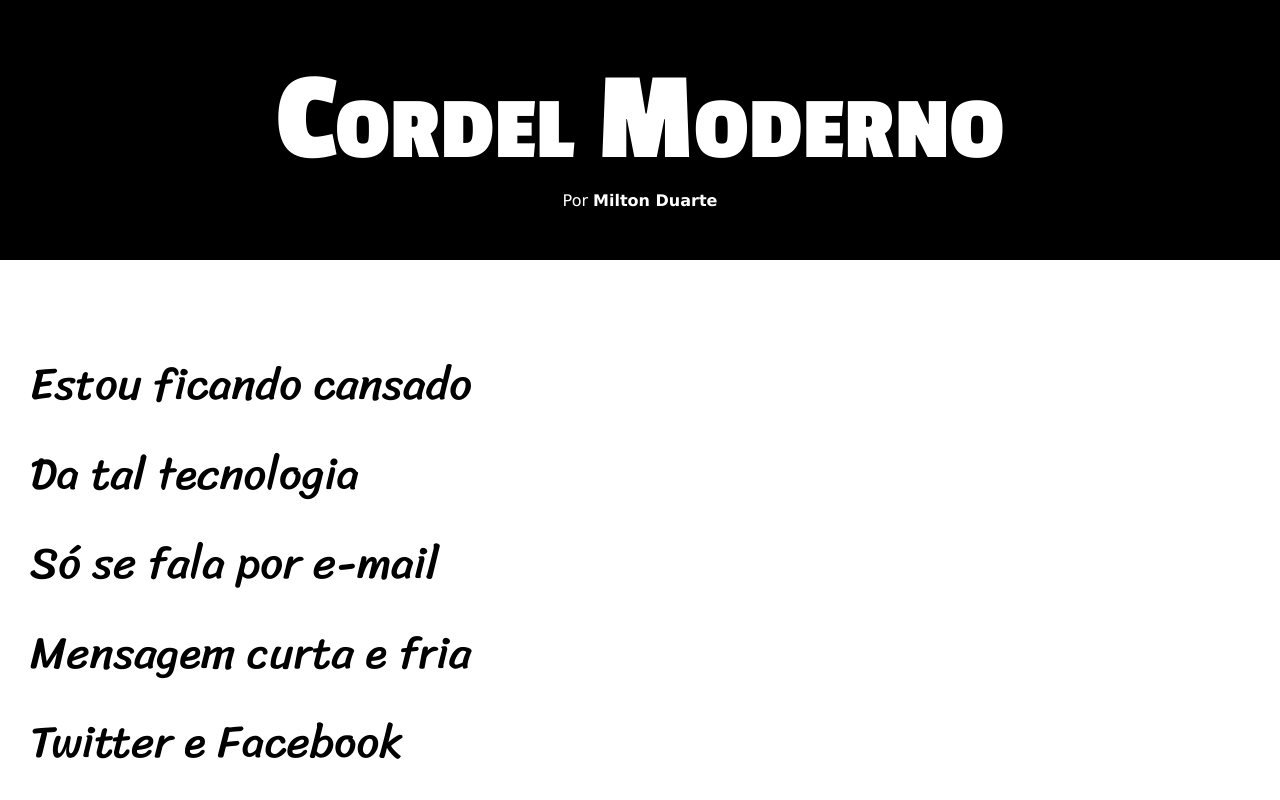
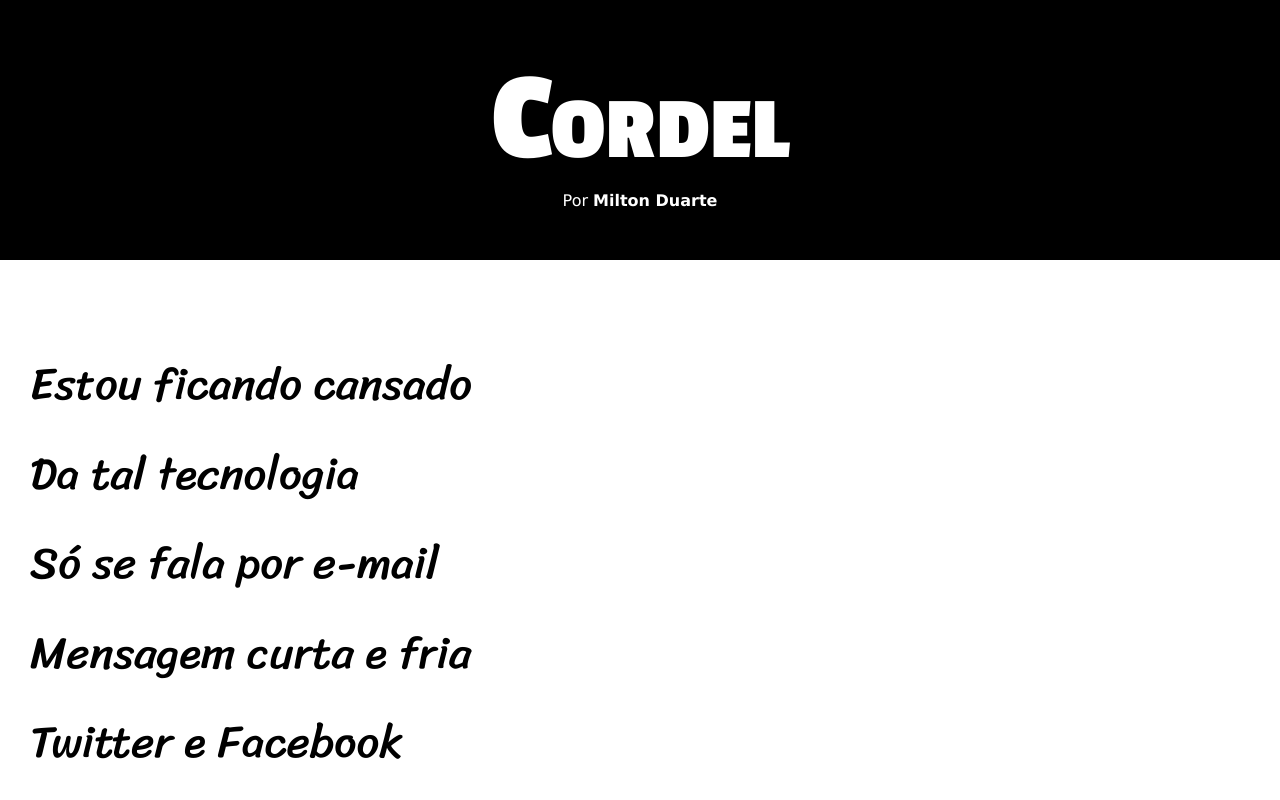
Before and after one commit to YagoLopesFranca/projeto-cordel, a plain HTML site: page Index.html in a window 1280 px wide. Shown: the top 800 px of the page. Drawn offline with Linux system fonts and the light colour scheme.

Commit message:
Mudei o texto do h1

```diff
--- a/Index.html
+++ b/Index.html
@@ -8,7 +8,7 @@
   </head>
   <body>
     <header>
-      <h1>Cordel Moderno</h1>
+      <h1>Cordel</h1>
       <p>
         Por
         <a
```
